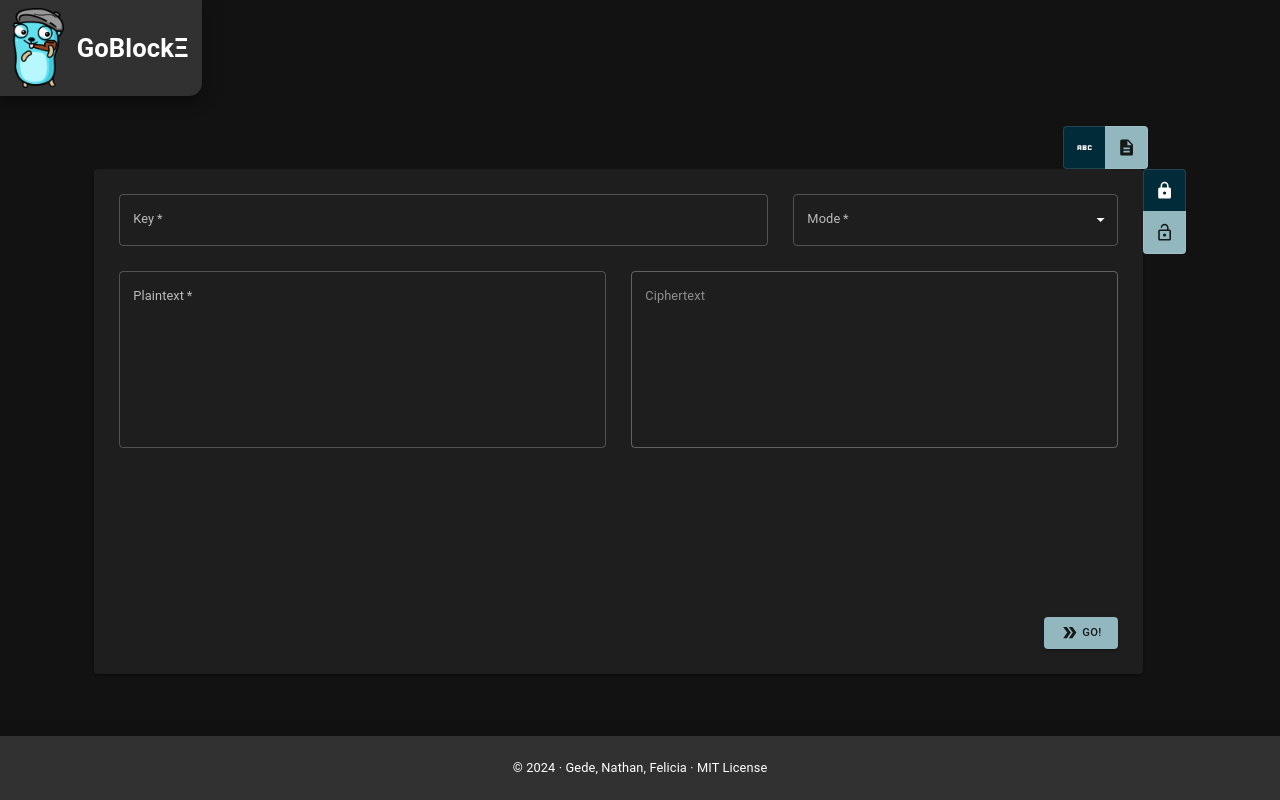
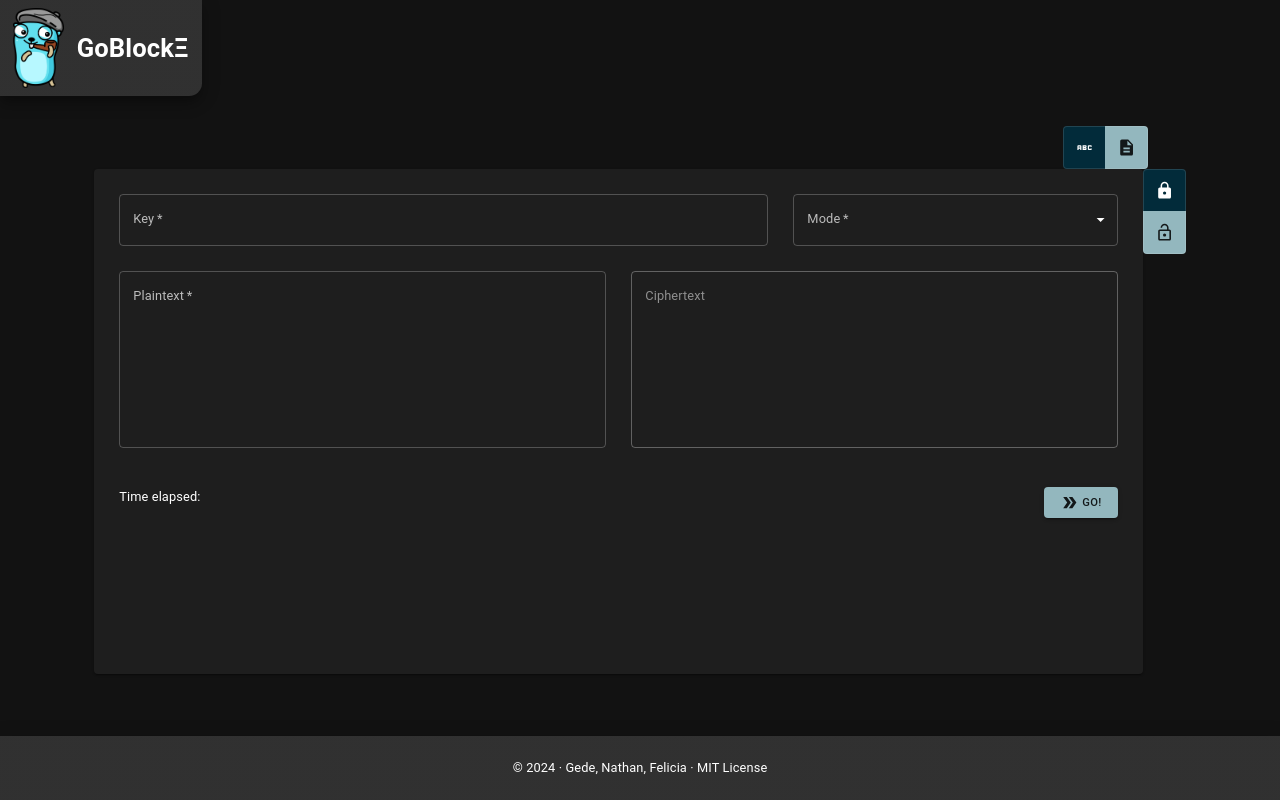
Before and after one commit to LordGedelicious/Block-Cipher-WebApp, a React (Vite) app in the folder frontend/: page / in a window 1280 px wide. Built offline with nearby package versions, Linux system fonts and the light colour scheme.

Commit message:
feat: time elapsed

```diff
--- a/frontend/src/partials/Form_File.jsx
+++ b/frontend/src/partials/Form_File.jsx
@@ -147,7 +147,6 @@ function Form_File() {
                             bottom: 0,
                             margin: '1rem',
                         }}
-                        // TODO: onSubmit={}
                     >
                         <DoubleArrowIcon />
                         &nbsp;Go!
--- a/frontend/src/partials/Form_Text.jsx
+++ b/frontend/src/partials/Form_Text.jsx
@@ -10,6 +10,7 @@ import { useState } from 'react'
 function Form_Text() {
     const [plain, setPlain] = useState('')
     const [cipher, setCipher] = useState('')
+    const [time, setTime] = useState('')
     const [mode, setMode] = useState('')
     const [isEncrypt, setBool] = useState(true)
 
@@ -25,11 +26,13 @@ function Form_Text() {
             }),
         })
         const data = await response.json()
+
         if (isEncrypt) {
-            setCipher(data)
+            setCipher(data.result)
         } else {
-            setPlain(data)
+            setPlain(data.result)
         }
+        setTime(data.timeElapsed)
     }
 
     const handleToggle = (event, newDirection) => {
@@ -120,7 +123,7 @@ function Form_Text() {
                             display: 'flex',
                             width: '100%',
                             justifyContent: 'space-between',
-                            marginBottom: '4rem'
+                            marginBottom: '2rem'
                         }}
                     >
                         <TextField
@@ -152,19 +155,16 @@ function Form_Text() {
                             }}
                         />
                     </Box>
+                    <div style={{ display: 'flex', width: '100%', justifyContent: 'space-between', paddingLeft: '1rem',paddingRight: '1rem' }}>
+                        <p>Time elapsed: {time}</p>
                         <Button
                             variant='contained'
                             type='submit'
-                        sx={{
-                            position: 'absolute',
-                            right: 0,
-                            bottom: 0,
-                            margin: '1rem',
-                        }}
                         >
                             <DoubleArrowIcon />
                             &nbsp;Go!
                         </Button>
+                    </div>
                 </form>
             </Card>
             <ToggleButtonGroup
```
Also changed, not shown: 2 other files (tests, documents, lock files or other folders). Lines whose indentation alone changed are shown as unchanged.
